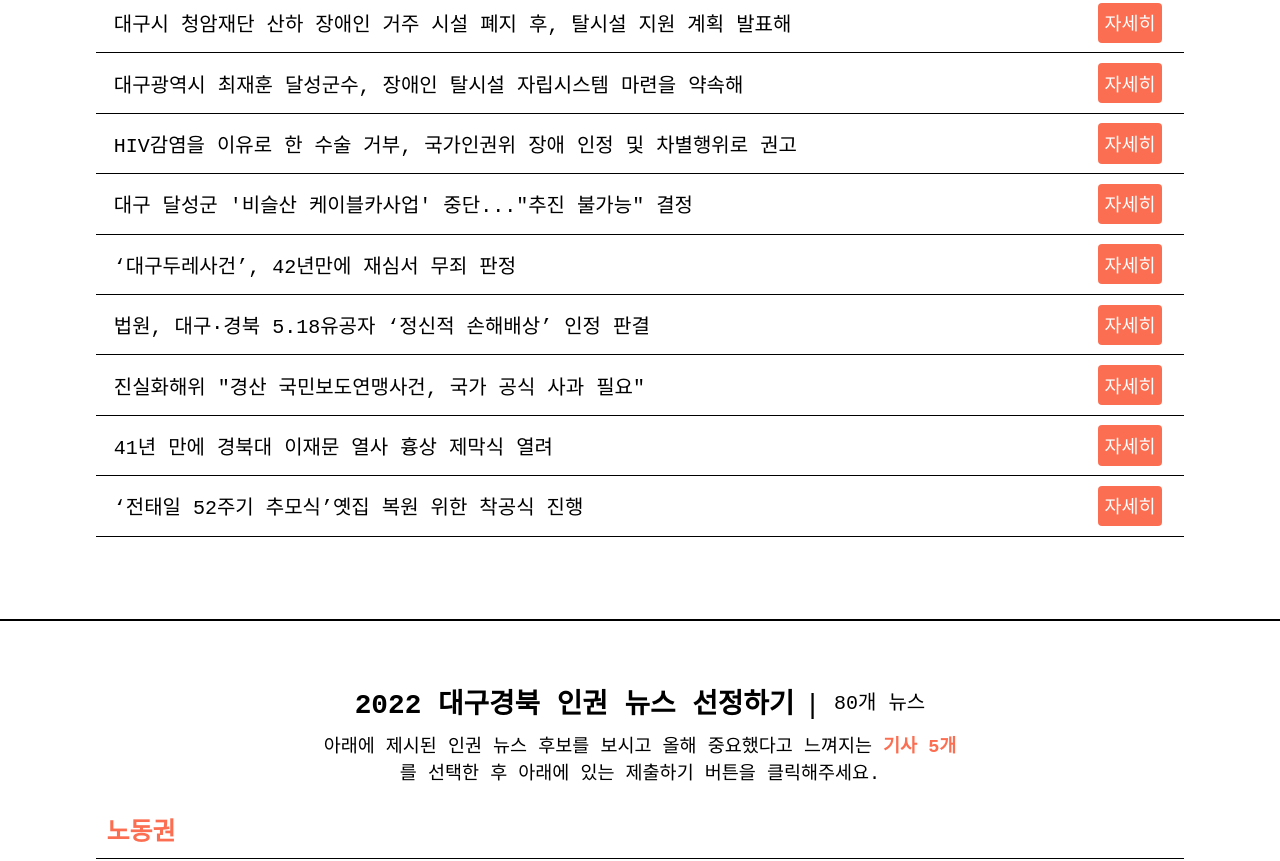
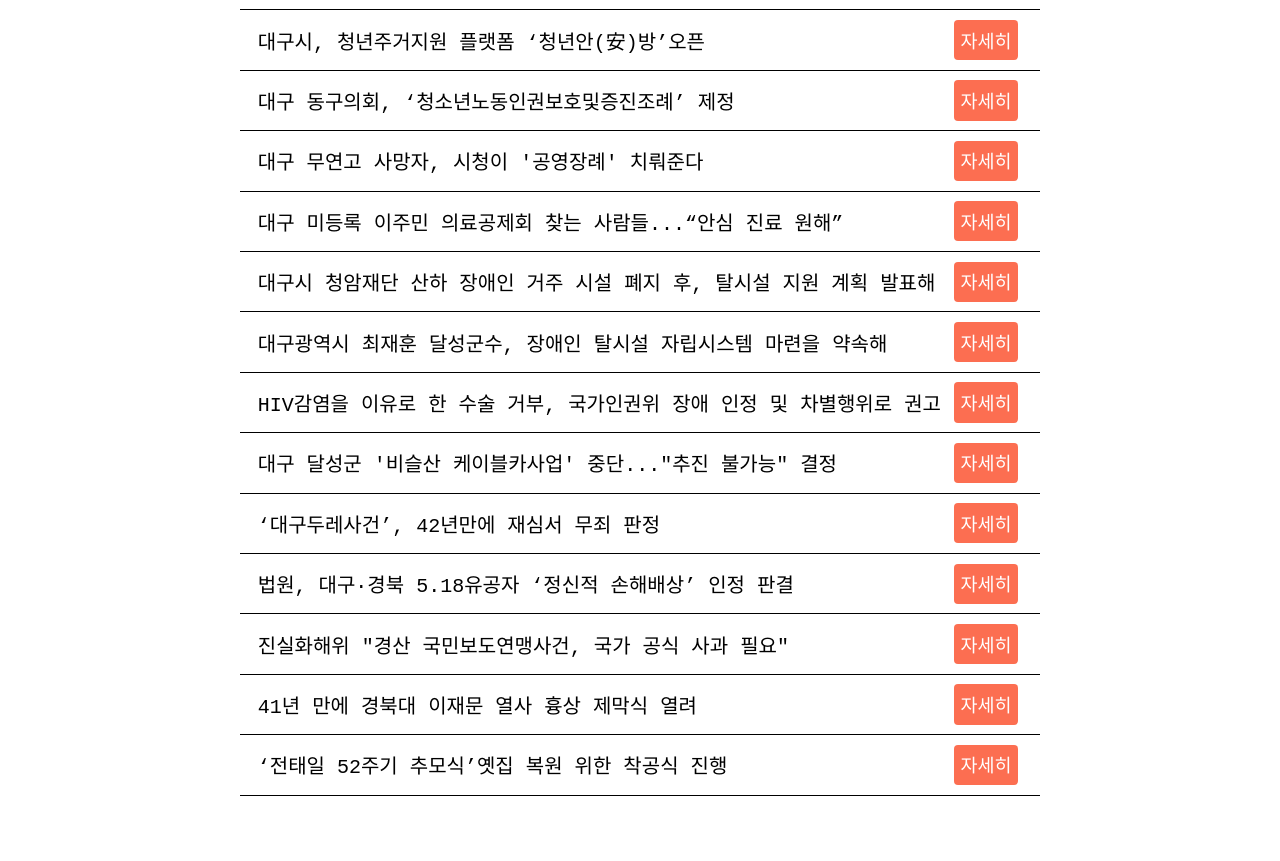
Before and after one commit to homeqwert/dghumanrightsnews2022, a plain HTML site: page index.html in a window 1280 px wide. Shown: the part 1437-2298 px from the top of the page. Drawn offline with Linux system fonts and the light colour scheme; a web font is replaced by a local one.

Commit message:
Add files via upload

```diff
--- a/style.css
+++ b/style.css
@@ -21,6 +21,12 @@ body {
 input,
 button {
   font: inherit;
+}
+
+main {
+  max-width: 1000px;
+  margin: 0 auto;
+  text-align: center;
 }
 
 section {
@@ -142,6 +148,7 @@ label {
 .humanrightsnews-candidates > form {
   text-align: justify;
   width: 85%;
+  max-width: 800px;
 }
 
 .humanrightsnews-promotions > ul {
@@ -172,12 +179,13 @@ label {
 .survey-tip {
   margin: 0 auto;
   width: 50%;
+  max-width: 480px;
   padding: 1rem 0;
 }
 
 .accordion__section {
   display: flex;
-  justify-content: space-between;
+  justify-content: flex-end;
   align-items: center;
   flex-wrap: wrap;
   border-top: 1px solid black;
```
